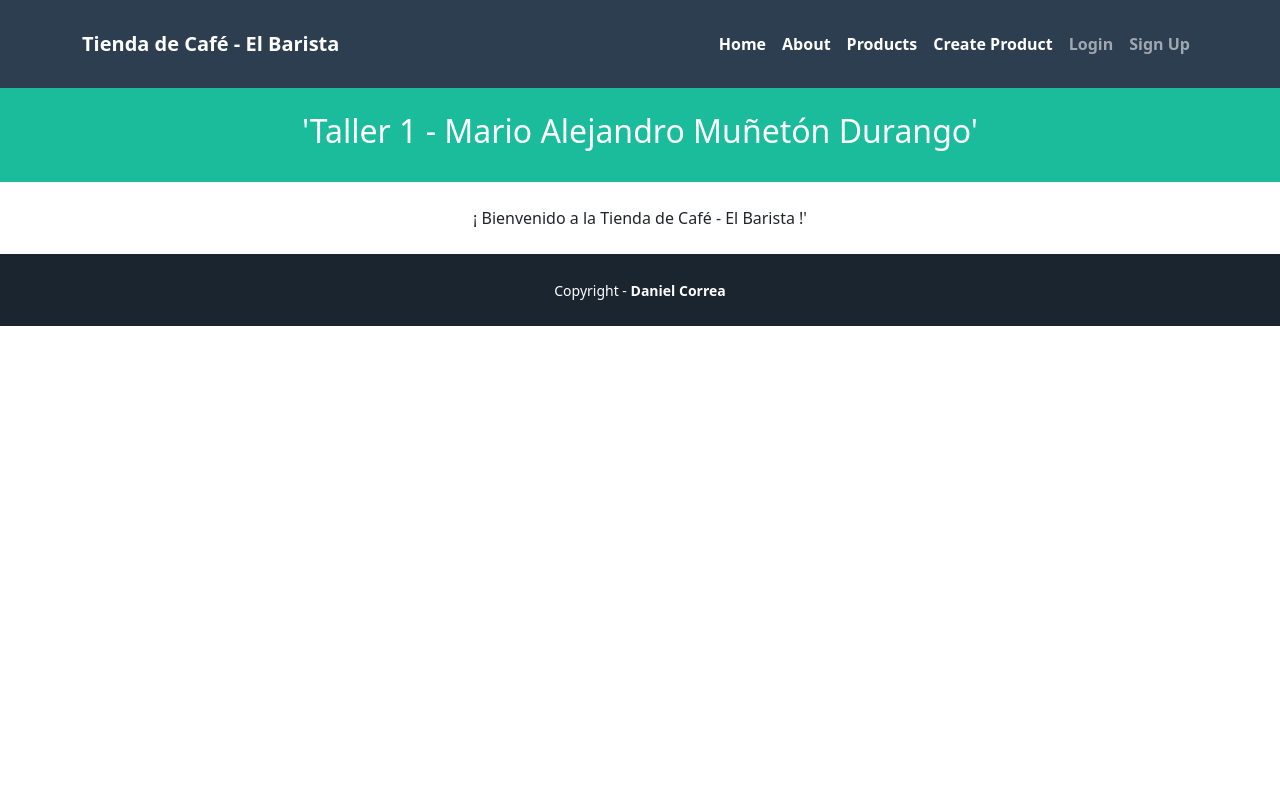
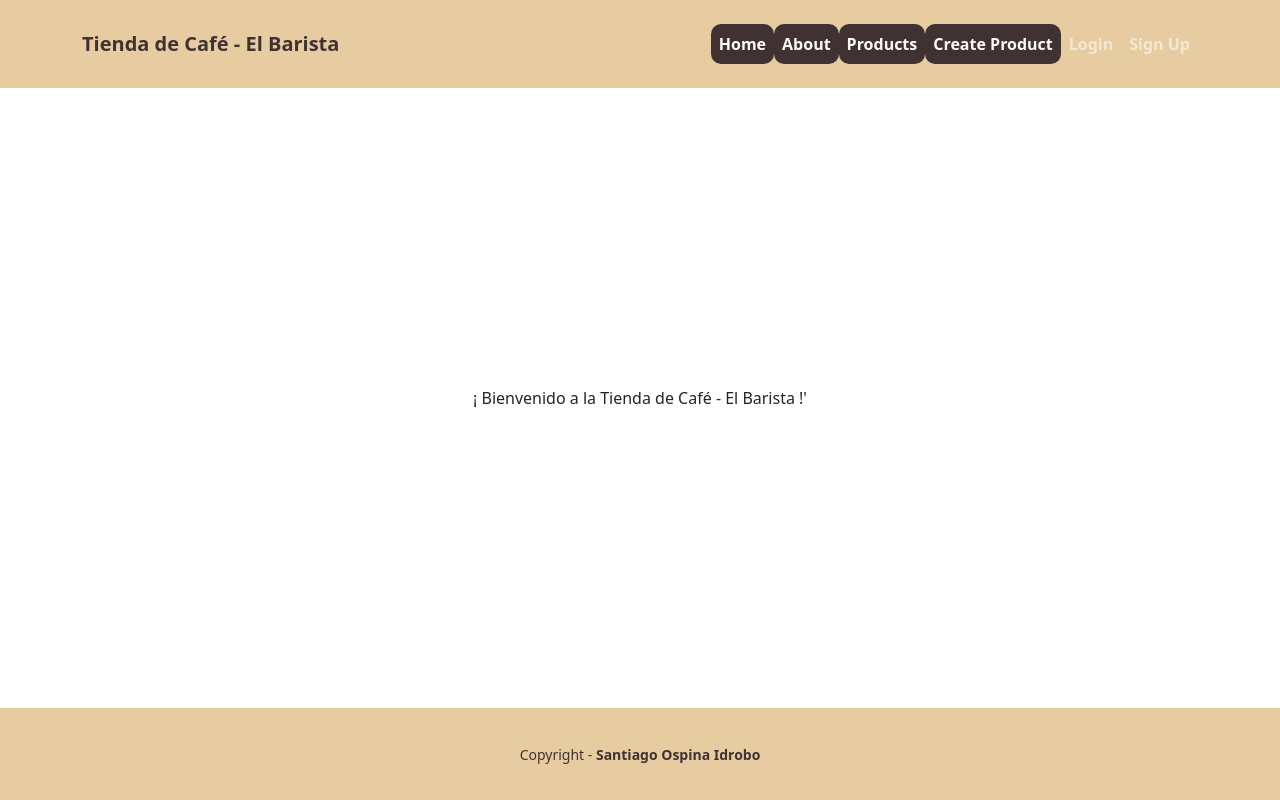
Before and after one commit to mamunetond/Barista-Boutique, a Django app: page / in a window 1280 px wide. Run offline with Django 4.2, Linux system fonts and the light colour scheme.

Commit message:
frontend stuff applied

```diff
--- a/pages/static/pages/app.css
+++ b/pages/static/pages/app.css
@@ -1,39 +1,74 @@
 .bg-secondary {
-
-    background-color: #2c3e50 !important;
-
+  background-color: #e7cca1 !important;
 }
 
-
-
 .copyright {
-
-    background-color: #1a252f;
-
+  background-color: #e7cca1;
 }
 
-
-
 .bg-primary {
-
-    background-color: #1abc9c !important;
-
+  background-color: #403233 !important;
 }
 
+.brown-color {
+  color: #403233 !important;
+}
 
+.brown-button {
+  background-color: #403233 !important;
+  border-radius: 10px;
+  color: #fffcf7 !important;
+}
+
+.brown-button:hover {
+  transform: scale(1.1);
+  color: #fffcf7 !important;
+}
 
 nav{
-
   font-weight: 700;
-
 }
 
+.img-card{
+  height: 18vw;
+  object-fit: cover;
+}
 
+body, html {
+  margin: 0;
+  padding: 0;
+  height: 100%;
+}
 
-  .img-card{
+body {
+  display: flex;
+  flex-direction: column;
+  min-height: 100vh;
+}
 
-    height: 18vw;
+.content-container {
+  flex: 1;
+  display: flex;
+  flex-direction: column;
+  justify-content: center;
+  align-items: center;
+  margin: 2rem;
+}
 
-    object-fit: cover;
+.techniques-container {
+  display: grid;
+  grid-template-columns: repeat(3, 1fr);
+  gap: 20px;
+}
 
+.content-buttons {
+  margin: auto;
+  height: inherit;
 }
+
+.footer {
+  background-color: #e7cca1;
+  color: #403233;
+  text-align: center;
+  padding: 10px 0;
+}
--- a/pages/templates/pages/base.html
+++ b/pages/templates/pages/base.html
@@ -5,128 +5,70 @@
 <html lang="en">
 
 <head>
-
   <meta charset="utf-8" />
-
   <meta name="viewport" content="width=device-width, initial-scale=1" />
-
   <link href="https://cdn.jsdelivr.net/npm/bootstrap@5.3.0-alpha1/dist/css/bootstrap.min.css" rel="stylesheet" crossorigin="anonymous" />
-
   <link href="{% static 'pages/app.css' %}" rel="stylesheet" />
-
   <title>{% block title %}'Online Store'{% endblock %}</title>
-
 </head>
 
 <body>
-
   <!-- header -->
-
-  <nav class="navbar navbar-expand-lg navbar-dark bg-secondary py-4">
-
+  <nav class="navbar navbar-expand-lg navbar-dark bg-secondary  py-4">
     <div class="container">
-
-      <a class="navbar-brand" href="{% url 'home'%}">Tienda de Café - El Barista</a>
-
+      <a class="navbar-brand brown-color " href="{% url 'home' %}">Tienda de Café - El Barista</a>
       <button class="navbar-toggler" type="button" data-bs-toggle="collapse" data-bs-target="#navbarNavAltMarkup"
-
         aria-controls="navbarNavAltMarkup" aria-expanded="false" aria-label="Toggle navigation">
-
         <span class="navbar-toggler-icon"></span>
-
       </button>
-
       <div class="collapse navbar-collapse" id="navbarNavAltMarkup">
-
-        <div class="navbar-nav ms-auto">
-
-          <a class="nav-link active" href="{% url 'home'%}">Home</a>
-
-          <a class="nav-link active" href="{% url 'about'%}">About</a>
-
-          <a class="nav-link active" href="{% url 'index'%}">Products</a>
-
-          <a class="nav-link active" href="{% url 'form'%}">Create Product</a>
-
+        <div class="navbar-nav ms-auto brown-color">
+          <a class="nav-link active brown-button" href="{% url 'home'%}">Home</a>
+          <a class="nav-link active brown-button" href="{% url 'about'%}">About</a>
+          <a class="nav-link active brown-button" href="{% url 'index'%}">Products</a>
+          <a class="nav-link active brown-button" href="{% url 'form'%}">Create Product</a>
 
           {% if user.is_authenticated %}
-
             <a class="nav-link" href="{% url 'logoutaccount' %}">Logout ({{user.username}})</a>
-
           {% else %}
             <a class="nav-link" href="{% url 'loginaccount' %}">Login</a>
             <a class="nav-link" href="{% url 'signupaccount' %}">Sign Up</a>
           {% endif %}
-
-
         </div>
-
       </div>
-
     </div>
-
   </nav>
 
-
-
-  <header class="masthead bg-primary text-white text-center py-4">
-
+  {% comment %} <header class="masthead bg-primary text-white text-center py-4">
     <div class="container d-flex align-items-center flex-column">
-
-      <h2>{% block header_title %}'Taller 1 - Mario Alejandro Muñetón Durango'{% endblock %}</h2>
-
+      <h2>{% block header_title %}'Taler 1 by Santiago Ospina Idrobo'{% endblock %}</h2>
     </div>
-
-  </header>
-
+  </header> {% endcomment %}
   <!-- header -->
 
-
-
-  <div class="container my-4">
-
+  <div class="content-container">
     {% block content %}
-
     {% endblock %}
-
-  </div>
-
-
-
-<!-- footer -->
-
-  {% block footer %}
-
-  <div class="copyright py-4 text-center text-white">
-
-    <div class="container">
-
-      <small>
-
-        Copyright - <a class="text-reset fw-bold text-decoration-none" target="_blank"
-
-          href="https://twitter.com/danielgarax">
-
-          Daniel Correa
-
-        </a>
-
-      </small>
-
-    </div>
-
   </div>
 
   <!-- footer -->
+  {% block footer %}
+    <div class="footer mt-auto">
+      <div class="copyright py-4 text-center text-white">
+        <div class="container">
+          <small class="brown-color">
+            Copyright - <a class="text-reset fw-bold text-decoration-none" target="_blank"
+              href="https://twitter.com/danielgarax">
+              Santiago Ospina Idrobo
+            </a>
+          </small>
+        </div>
+      </div>
+    </div>
+  {% endblock %}
+  <!-- footer -->
 
-  {% endblock %}
-
-
-
-  <script src="https://cdn.jsdelivr.net/npm/bootstrap@5.3.0-alpha1/dist/js/bootstrap.bundle.min.js" crossorigin="anonymous">
-
-  </script>
-
+  <script src="https://cdn.jsdelivr.net/npm/bootstrap@5.3.0-alpha1/dist/js/bootstrap.bundle.min.js" crossorigin="anonymous" />
 </body>
 
 </html>
--- a/pages/views.py
+++ b/pages/views.py
@@ -14,181 +14,137 @@ from .models import Product, Review
 from .forms import ReviewForm
 from django.contrib.auth.decorators import login_required
 
-
-# Create your views here.
-
-
 class HomePageView(TemplateView):
-
     template_name = 'pages/home.html'
 
 
 class AboutPageView(TemplateView):
-    template_name = 'pages/about.html'
+  template_name = 'pages/about.html'
 
-    def get_context_data(self, **kwargs):
+  def get_context_data(self, **kwargs):
+    context = super().get_context_data(**kwargs)
 
-        context = super().get_context_data(**kwargs)
+    context.update({
 
-        context.update({
+      "title": "Tienda de Café",
 
-            "title": "Tienda de Café",
+      "subtitle": "¡Para los verdaderos amantes de Café !",
 
-            "subtitle": "¡Para los verdaderos amantes de Café !",
+      "description": "Tu café ideal, a un solo clic",
 
-            "description": "Tu café ideal, a un solo clic",
+      "author": "Developed by: Mario Alejandro Muñetón Durango",
 
-            "author": "Developed by: Mario Alejandro Muñetón Durango",
-
-        })
+    })
 
 
 
-        return context
+    return context
 
 
 
 class ProductIndexView(View):
 
-    template_name = 'products/index.html'
+  template_name = 'products/index.html'
+
+  def get(self, request):
+
+    viewData = {}
+
+    viewData["title"] = "Tienda de Café - El Barista"
+
+    viewData["subtitle"] =  "Productos - Métodos de Filtrado"
+
+    viewData["products"] = Product.objects.all()
 
 
 
-    def get(self, request):
-
-        viewData = {}
-
-        viewData["title"] = "Tienda de Café - El Barista"
-
-        viewData["subtitle"] =  "Productos - Métodos de Filtrado"
-
-        viewData["products"] = Product.objects.all()
-
-
-
-        return render(request, self.template_name, viewData)
+    return render(request, self.template_name, viewData)
 
 
 
 class ProductShowView(View):
+  template_name = 'products/show.html'
 
-    template_name = 'products/show.html'
+  def get(self, request, id):
+    # Check if product id is valid
+    try:
+      product_id = int(id)
 
-    def get(self, request, id):
+      if product_id < 1:
+        raise ValueError("Product id must be 1 or greater")
 
-        # Check if product id is valid
+      product = get_object_or_404(Product, pk=product_id)
 
-        try:
+    except (ValueError, IndexError):
 
-            product_id = int(id)
+      # If the product id is not valid, redirect to the home page
+      return HttpResponseRedirect(reverse('home'))
 
-            if product_id < 1:
+    viewData = {}
 
-                raise ValueError("Product id must be 1 or greater")
+    product = get_object_or_404(Product, pk=product_id)
 
-            product = get_object_or_404(Product, pk=product_id)
+    viewData["title"] = product.tittle + " - Tienda de Café - El barista"
 
-        except (ValueError, IndexError):
+    viewData["subtitle"] =  product.tittle + " - Product information"
 
-            # If the product id is not valid, redirect to the home page
+    viewData["product"] = product
 
-            return HttpResponseRedirect(reverse('home'))
-
-        viewData = {}
-
-        product = get_object_or_404(Product, pk=product_id)
-
-        viewData["title"] = product.tittle + " - Tienda de Café - El barista"
-
-        viewData["subtitle"] =  product.tittle + " - Product information"
-
-        viewData["product"] = product
-
-
-
-        return render(request, self.template_name, viewData)
+    return render(request, self.template_name, viewData)
 
 class ProductListView(ListView):
+  model = Product
+  template_name = 'product_list.html'
+  context_object_name = 'products'  # This will allow you to loop through 'products' in your template
 
-    model = Product
+  def get_context_data(self, **kwargs):
+    context = super().get_context_data(**kwargs)
+    context['title'] = 'Tienda de Café - El Barista'
+    context['subtitle'] = 'List of products'
 
-    template_name = 'product_list.html'
-
-    context_object_name = 'products'  # This will allow you to loop through 'products' in your template
-
-
-
-    def get_context_data(self, **kwargs):
-
-        context = super().get_context_data(**kwargs)
-
-        context['title'] = 'Tienda de Café - El Barista'
-
-        context['subtitle'] = 'List of products'
-
-        return context
+    return context
 
 
 class ProductForm(forms.ModelForm):
+  class Meta:
+    model = Product
+    fields = '__all__'
 
-    class Meta:
+  def clean_price(self):
+    price = self.cleaned_data.get('price')
 
-        model = Product
+    if price is not None and price <= 0:
+      raise ValidationError('Price must be greater than zero.')
 
-        fields = '__all__'
-
-
-
-    def clean_price(self):
-
-        price = self.cleaned_data.get('price')
-
-        if price is not None and price <= 0:
-
-            raise ValidationError('Price must be greater than zero.')
-
-        return price
-
+    return price
 
 
 class ProductCreateView(View):
+  template_name = 'products/create.html'
 
-    template_name = 'products/create.html'
+  def get(self, request):
+    form = ProductForm()
 
+    viewData = {}
+    viewData["title"] = "Create product"
+    viewData["form"] = form
 
+    return render(request, self.template_name, viewData)
 
-    def get(self, request):
+  def post(self, request):
+    form = ProductForm(request.POST)
 
-        form = ProductForm()
+    if form.is_valid():
+      messagebox.showinfo(message='Elemento creado satisfactoriamente')
+      form.save()
+      return redirect('index')
 
-        viewData = {}
+    else:
+      viewData = {}
+      viewData["title"] = "Create product"
+      viewData["form"] = form
 
-        viewData["title"] = "Create product"
-
-        viewData["form"] = form
-
-        return render(request, self.template_name, viewData)
-
-
-
-    def post(self, request):
-
-        form = ProductForm(request.POST)
-
-        if form.is_valid():
-            messagebox.showinfo(message='Elemento creado satisfactoriamente')
-            form.save()
-            return redirect('index')
-
-        else:
-
-            viewData = {}
-
-            viewData["title"] = "Create product"
-
-            viewData["form"] = form
-
-            return render(request, self.template_name, viewData)
+      return render(request, self.template_name, viewData)
 
 
 class ProductDeleteView(View):
```
Lines whose indentation alone changed are shown as unchanged.
